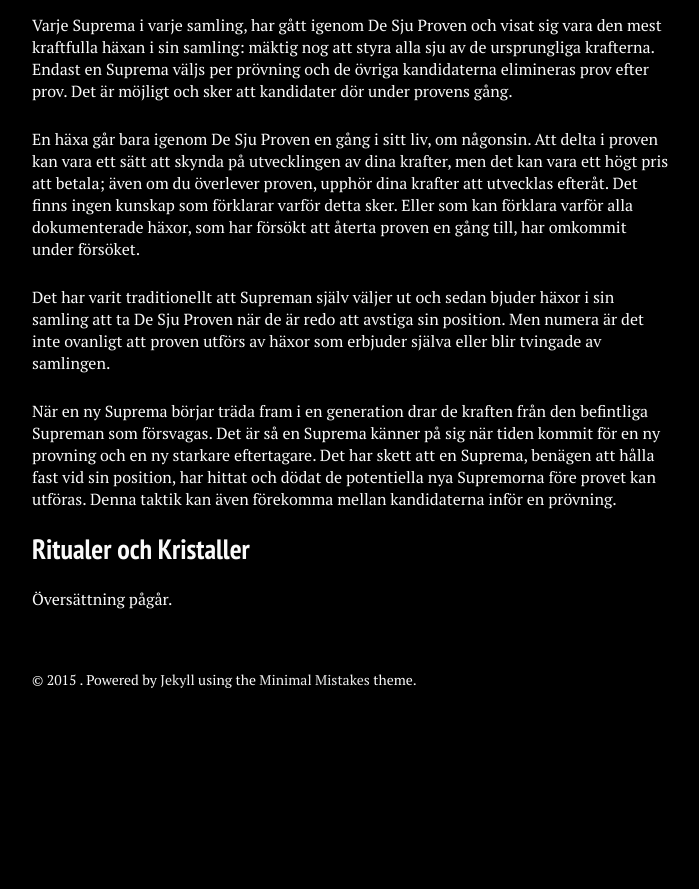
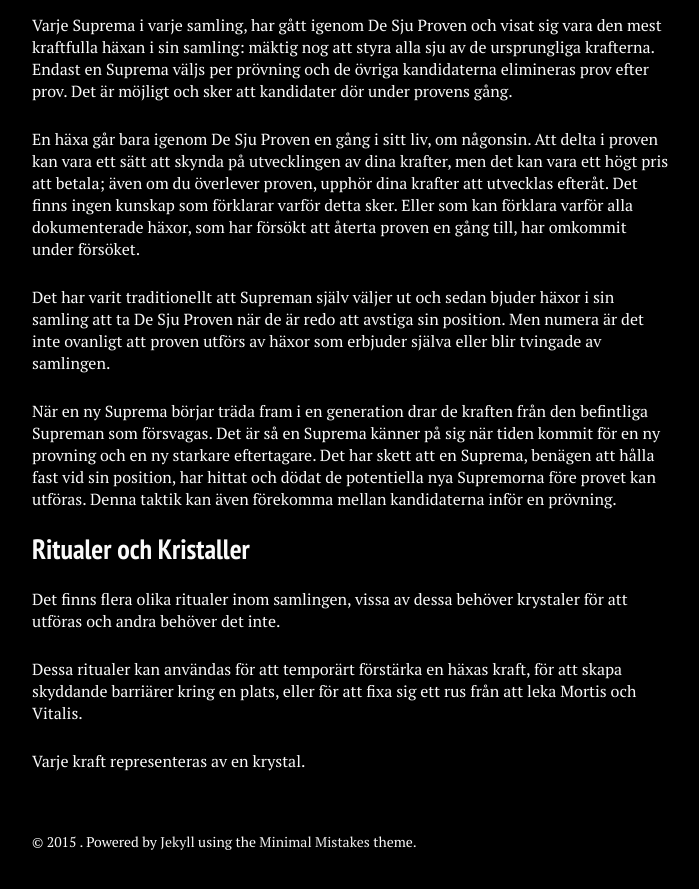
Before and after one commit to stanislavb/www.coven.nu, a Jekyll site: the page built from fiktion/index.md, in a window 1280 px wide and 900 px high, scrolled down 4339 px. Shown: the top 889 px of the window, without its empty margins (288-987 px from the left). Built offline with Jekyll 4.4.1, drawn with Linux system fonts in a browser that asks for light colours; nearby versions of some CDN libraries; before the commit the page ends 5077 px from its top, so only the background shows below that.

Commit message:
Update index.md

```diff
--- a/fiktion/index.md
+++ b/fiktion/index.md
@@ -104,4 +104,8 @@ När en ny Suprema börjar träda fram i en generation drar de kraften från den
 
 ## Ritualer och Kristaller
 
-Översättning pågår.
+Det finns flera olika ritualer inom samlingen, vissa av dessa behöver krystaler för att utföras och andra behöver det inte.
+
+Dessa ritualer kan användas för att temporärt förstärka en häxas kraft, för att skapa skyddande barriärer kring en plats, eller för att fixa sig ett rus från att leka Mortis och Vitalis.
+
+Varje kraft representeras av en krystal.
```
